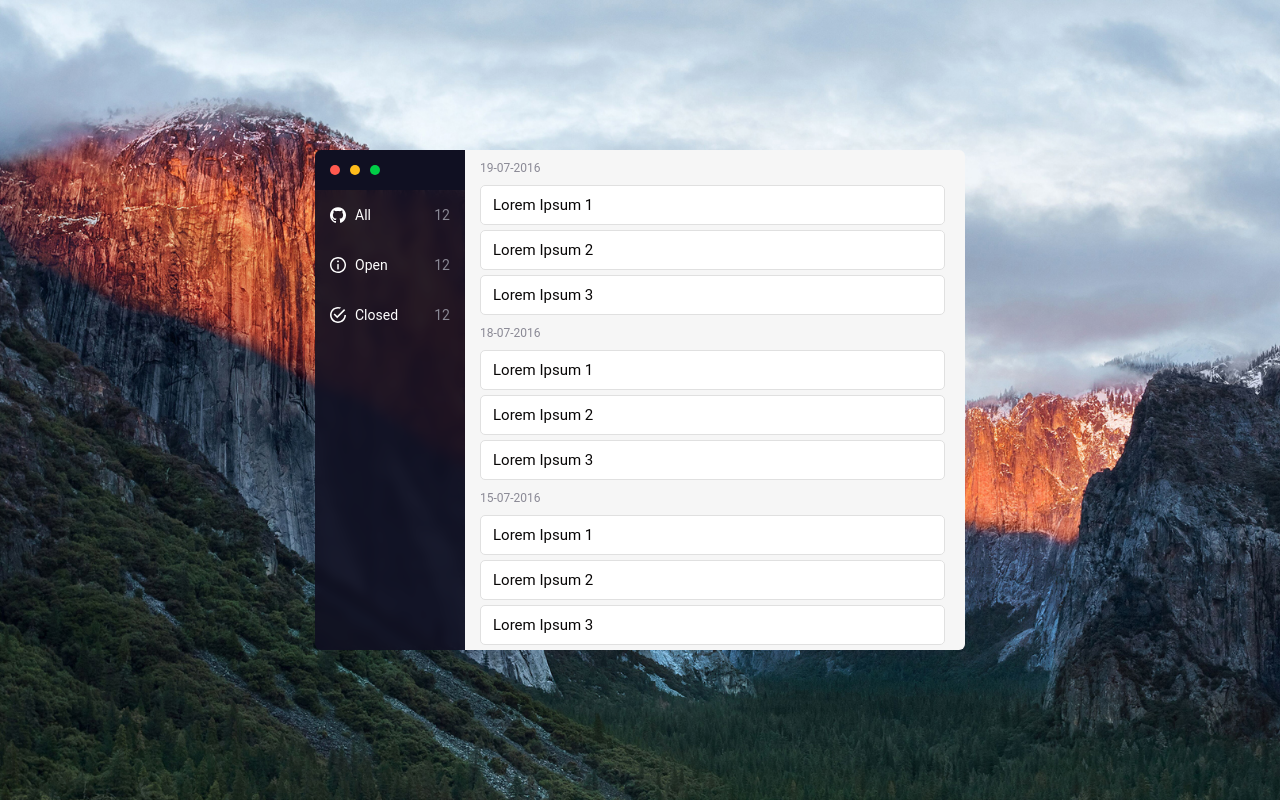
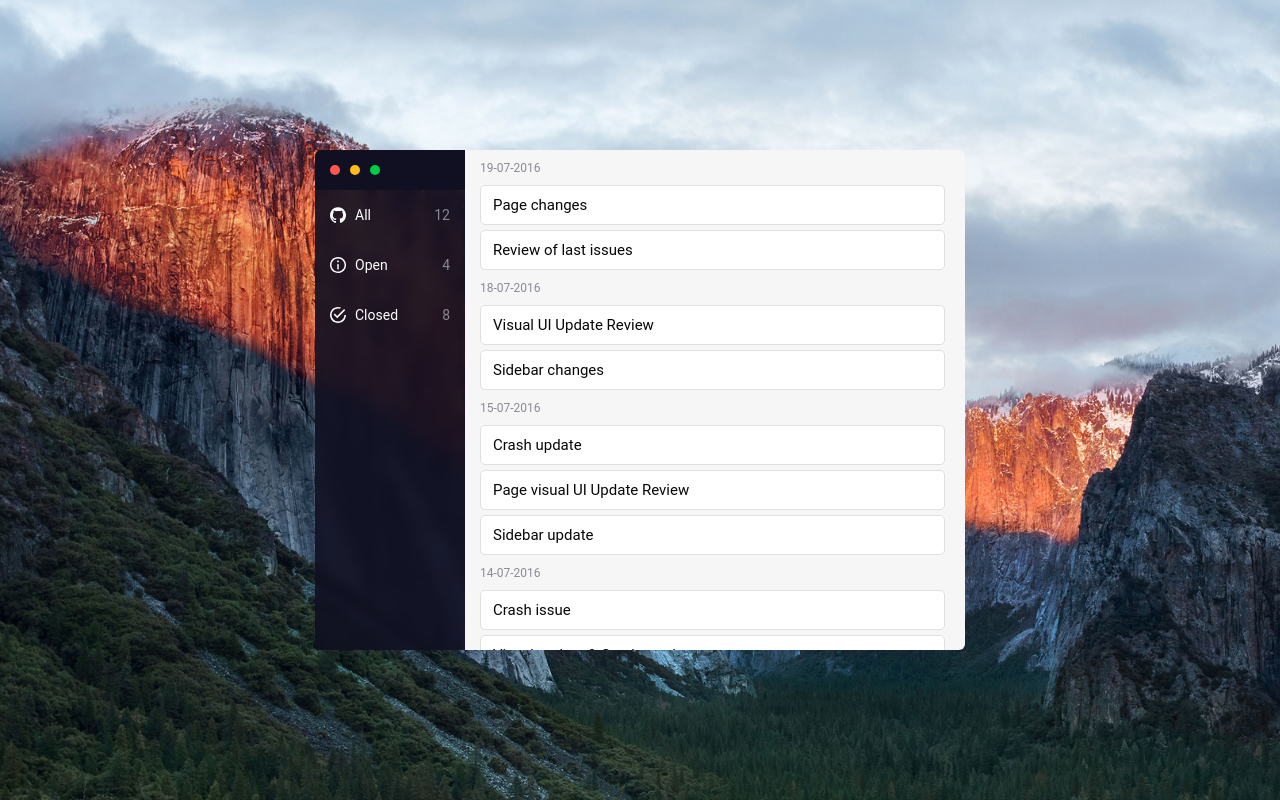
Before and after one commit to mikord45/el_passion_recruitment_task, a React (Create React App) app: page / in a window 1280 px wide. Built offline with nearby package versions, Linux system fonts and the light colour scheme.

Commit message:
redux added

```diff
--- a/package.json
+++ b/package.json
@@ -9,8 +9,10 @@
     "prop-types": "^15.7.2",
     "react": "^17.0.2",
     "react-dom": "^17.0.2",
+    "react-redux": "^7.2.5",
     "react-router-dom": "^5.3.0",
     "react-scripts": "4.0.3",
+    "redux-devtools-extension": "^2.13.9",
     "styled-components": "^5.3.1",
     "web-vitals": "^1.1.2"
   },
--- /dev/null
+++ b/src/actions/github.actions.js
@@ -0,0 +1,25 @@
+import generateActionCreator from "../utils/generateActionCreator";
+import api from "../api/api";
+
+import { GITHUB_ISSUES } from "../constants/constants";
+
+export const getGithubIssuesRequest = generateActionCreator(GITHUB_ISSUES[0]);
+export const getGithubIssuesSuccess = generateActionCreator(GITHUB_ISSUES[1], "payload");
+export const getGithubIssuesFailure = generateActionCreator(GITHUB_ISSUES[2], "error");
+
+// eslint-disable-next-line no-unused-vars
+const currentApi = api();
+
+export const getGithubIssues = (dispatch, currentStatus) => {
+	if(currentStatus) return;
+
+	dispatch(getGithubIssuesRequest());
+
+	return currentApi.getGithubIssues()
+		.then(response => {
+			dispatch(getGithubIssuesSuccess(response));
+		})
+		.catch(error => {
+			dispatch(getGithubIssuesFailure(error));
+		});
+};
--- /dev/null
+++ b/src/api/api.js
@@ -0,0 +1,108 @@
+const api = () => ({
+	getGithubIssues: ()=>(
+		// eslint-disable-next-line no-unused-vars
+		new Promise((resolve, reject) => {
+			setTimeout(()=>{
+				resolve({
+					all: {
+						data:[
+							{
+								date: "19-07-2016",
+								items: [
+									{id: 1, name: "Page changes"},
+									{id: 2, name: "Review of last issues"},
+								]
+							},
+							{
+								date: "18-07-2016",
+								items: [
+									{id: 3, name: "Visual UI Update Review"},
+									{id: 4, name: "Sidebar changes"}
+								]
+							},
+							{
+								date: "15-07-2016",
+								items: [
+									{id: 5, name: "Crash update"},
+									{id: 6, name: "Page visual UI Update Review"},
+									{id: 7, name: "Sidebar update"},
+								]
+							},
+							{
+								date: "14-07-2016",
+								items: [
+									{id: 8, name: "Crash issue"},
+									{id: 9, name: "Visual update & Crash resolve"}
+								]
+							},
+							{
+								date: "12-07-2016",
+								items: [
+									{id: 10, name: "1v1 meeting"},
+									{id: 11, name: "Bug #605"},
+									{id: 12, name: "Sprint planning"}
+								]
+							}
+						],
+						number: 12
+					},
+					open: {
+						data: [
+							{
+								date: "19-07-2016",
+								items: [
+									{id: 1, name: "Page changes"},
+									{id: 2, name: "Review of last issues"},
+								]
+							},
+							{
+								date: "15-07-2016",
+								items: [
+									{id: 5, name: "Crash update"},
+									{id: 6, name: "Page visual UI Update Review"}
+								]
+							},
+						],
+						number: 4
+					},
+					closed: {
+						data: [
+							{
+								date: "18-07-2016",
+								items: [
+									{id: 3, name: "Visual UI Update Review"},
+									{id: 4, name: "Sidebar changes"}
+								]
+							},
+							{
+								date: "15-07-2016",
+								items: [
+									{id: 7, name: "Sidebar update"},
+								]
+							},
+							{
+								date: "14-07-2016",
+								items: [
+									{id: 8, name: "Crash issue"},
+									{id: 9, name: "Visual update & Crash resolve"}
+								]
+							},
+							{
+								date: "12-07-2016",
+								items: [
+									{id: 10, name: "1v1 meeting"},
+									{id: 11, name: "Bug #605"},
+									{id: 12, name: "Sprint planning"}
+								]
+							}
+						],
+						number: 8
+					}
+
+				});
+			}, 1);
+		})
+	)
+});
+
+export default api;
--- a/src/components/ControlButton/ControlButton.js
+++ b/src/components/ControlButton/ControlButton.js
@@ -22,7 +22,11 @@ function ControlButton({text, imgUrl, number}) {
 ControlButton.propTypes = {
 	text: PropTypes.string.isRequired,
 	imgUrl: PropTypes.string.isRequired,
-	number: PropTypes.number.isRequired
+	number: PropTypes.number
+};
+
+ControlButton.defaultProps = {
+	number: 0
 };
 
 export default ControlButton;
--- a/src/components/ControlsBox/ControlsBox.js
+++ b/src/components/ControlsBox/ControlsBox.js
@@ -9,9 +9,11 @@ function ControlsBox({data}) {
 
 	return (
 		<div className="controlBox">
-			{data.map((elem, i)=>(
-				<ControlButton text={elem.name} imgUrl={elem.imgUrl} number={12} key={i}/>
-			))}
+			{data ?
+				data.map((elem, i)=>(
+					<ControlButton text={elem.name} imgUrl={elem.imgUrl} number={elem.number} key={i}/>
+				)):
+				null}
 		</div>
 	);
 }
--- a/src/components/OrganizedList/OrganizedList.js
+++ b/src/components/OrganizedList/OrganizedList.js
@@ -8,14 +8,17 @@ import "./OrganizedList.css";
 function OrganizedList({data, extraElements}) {
 	return (
 		<div className="organizedList">
-			{data.map((elem, i)=>(
+			{data?
+				data.map((elem, i)=>(
 					<div className="organizedList__group" key={i}>
 						<p className="organizedList__text">{elem.date}</p>
 						{elem.items.map((el, j)=>(
 							<ListItem id={el.id} text={el.name} extraElements={extraElements} key={j}/>
 						))}
 					</div>
-			))}
+				)): null
+			}
+
 		</div>
 	);
 }
--- /dev/null
+++ b/src/constants/constants.js
@@ -0,0 +1,12 @@
+const generateActions = type => ({
+	[`${type}_REQUEST`]: `${type}_REQUEST`,
+	[`${type}_SUCCESS`]: `${type}_SUCCESS`,
+	[`${type}_FAILURE`]: `${type}_FAILURE`
+});
+
+const returnActions = type => {
+	const generatedActions = generateActions(type);
+	return Object.keys(generatedActions).map(action => generatedActions[action]);
+};
+
+export const GITHUB_ISSUES = returnActions("GITHUB_ISSUES");
--- a/src/index.js
+++ b/src/index.js
@@ -2,11 +2,19 @@ import React from "react";
 import ReactDOM from "react-dom";
 import "./index.css";
 import App from "./App";
+import rootReducer from "./reducers";
+import {createStore} from "redux";
+import { Provider } from "react-redux";
+import { composeWithDevTools } from "redux-devtools-extension";
 import reportWebVitals from "./reportWebVitals";
+
+const store = createStore(rootReducer, composeWithDevTools());
 
 ReactDOM.render(
 	<React.StrictMode>
-		<App />
+		<Provider store={store}>
+			<App />
+		</Provider>
 	</React.StrictMode>,
 	document.getElementById("root")
 );
--- a/src/pages/GithubIssues/GithubIssues.js
+++ b/src/pages/GithubIssues/GithubIssues.js
@@ -1,5 +1,9 @@
 /* eslint-disable react/jsx-key */
-import React from "react";
+import React, {useEffect, useState} from "react";
+import { connect } from "react-redux";
+
+import { getGithubIssues } from "../../actions/github.actions";
+
 
 import MainBox from "../../components/MainBox/MainBox";
 import Sidebar from "../../components/Sidebar/Sidebar";
@@ -9,35 +13,19 @@ import ContentField from "../../components/ContentField/ContentField";
 import OrganizedList from "../../components/OrganizedList/OrganizedList";
 import StarIcon from "../../assets/icon-star.svg";
 
-const sidebarData = [{name: "All", imgUrl: "IconGithub"}, {name: "Open", imgUrl: "IconOpenIssue"}, {name: "Closed", imgUrl: "IconClosedIssue"}];
-const contentFieldData = [
-	{
-		date: "19-07-2016",
-		items: [
-			{id: 1, name: "Lorem Ipsum 1"},
-			{id: 2, name: "Lorem Ipsum 2"},
-			{id: 3, name: "Lorem Ipsum 3"},
-		]
-	},
-	{
-		date: "18-07-2016",
-		items: [
-			{id: 4, name: "Lorem Ipsum 1"},
-			{id: 5, name: "Lorem Ipsum 2"},
-			{id: 6, name: "Lorem Ipsum 3"},
-		]
-	},
-	{
-		date: "15-07-2016",
-		items: [
-			{id: 7, name: "Lorem Ipsum 1"},
-			{id: 8, name: "Lorem Ipsum 2"},
-			{id: 9, name: "Lorem Ipsum 3"},
-		]
-	},
-];
+function githubIssues({getGithubIssues, githubIssues}) {
 
-function githubIssues() {
+	const [sidebarData, setSidebarData] = useState([{name: "All", imgUrl: "IconGithub"}, {name: "Open", imgUrl: "IconOpenIssue"}, {name: "Closed", imgUrl: "IconClosedIssue"}]);
+
+	useEffect(()=>{
+		const currentStateOfFetching = githubIssues ? githubIssues.isFetching : false;
+		getGithubIssues(currentStateOfFetching);
+	}, []);
+
+	useEffect(()=>{
+		setSidebarData([{name: "All", imgUrl: "IconGithub", number: githubIssues?.all.number}, {name: "Open", imgUrl: "IconOpenIssue", number: githubIssues?.open.number}, {name: "Closed", imgUrl: "IconClosedIssue", number: githubIssues?.closed.number}]);
+	}, [githubIssues]);
+
 	return (
 		<MainBox>
 			<Sidebar>
@@ -45,10 +33,18 @@ function githubIssues() {
 				<ControlBox data={sidebarData}/>
 			</Sidebar>
 			<ContentField>
-				<OrganizedList data={contentFieldData} extraElements={[{src: StarIcon, click: (id)=>{console.log(id);}}]} />
+				<OrganizedList data={githubIssues?.all.data} extraElements={[{src: StarIcon, click: (id)=>{console.log(id);}}]} />
 			</ContentField>
 		</MainBox>
 	);
 }
 
-export default githubIssues;
+const mapStateToProps = state => ({
+	githubIssues: state.github.githubIssues.data
+});
+
+const mapDispatchToProps = dispatch => ({
+	getGithubIssues: (currentStateOfFetching) => getGithubIssues(dispatch, currentStateOfFetching),
+});
+
+export default connect(mapStateToProps, mapDispatchToProps)(githubIssues);
--- /dev/null
+++ b/src/reducers/github.reducer.js
@@ -0,0 +1,50 @@
+import {GITHUB_ISSUES} from "../constants/constants";
+
+const defaultState = {
+	githubIssues: {
+		data: null,
+		error: null,
+		isFetched: false,
+		isFetching: false
+	}
+};
+
+const githubReducer = (state = defaultState, action) => {
+	const {type, payload, error} = action;
+	switch(type) {
+	case GITHUB_ISSUES[0]:
+		return {
+			...state,
+			githubIssues: {
+				...state.githubIssues,
+				isFetched: false,
+				isFetching: true
+			}
+		};
+	case GITHUB_ISSUES[1]:
+		return {
+			...state,
+			githubIssues: {
+				data: payload,
+				error: null,
+				isFetched: true,
+				isFetching: false
+			}
+		};
+	case GITHUB_ISSUES[2]:
+		return {
+			...state,
+			githubIssues: {
+				data: null,
+				error,
+				isFetched: false,
+				isFetching: false
+			}
+		};
+	default:
+		return state;
+	}
+
+};
+
+export default githubReducer;
--- /dev/null
+++ b/src/reducers/index.js
@@ -0,0 +1,9 @@
+import { combineReducers } from "redux";
+
+import githubReducer from "./github.reducer";
+
+const rootReducer = combineReducers({
+	github: githubReducer
+});
+
+export default rootReducer;
--- /dev/null
+++ b/src/utils/generateActionCreator.js
@@ -0,0 +1,11 @@
+export default function generateActionCreator(type, ...propNames) {
+	return function actionCreator(...args) {
+		const actionProps = {};
+
+		propNames.forEach((prop, idx) => {
+			actionProps[prop] = args[idx];
+		});
+
+		return { type, ...actionProps };
+	};
+}
```
Also changed, not shown: 1 other file (tests, documents, lock files or other folders). Lines whose indentation alone changed are shown as unchanged.
